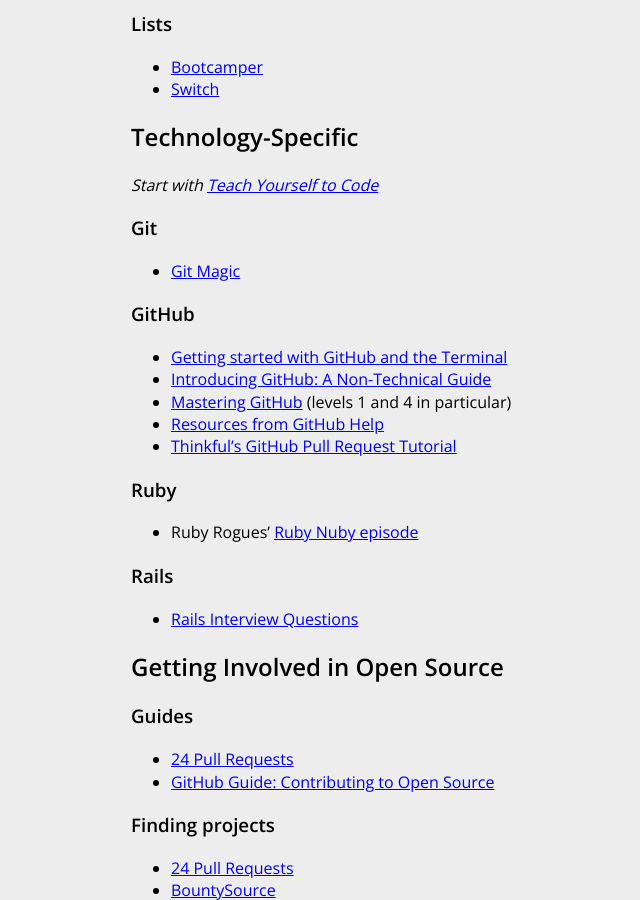
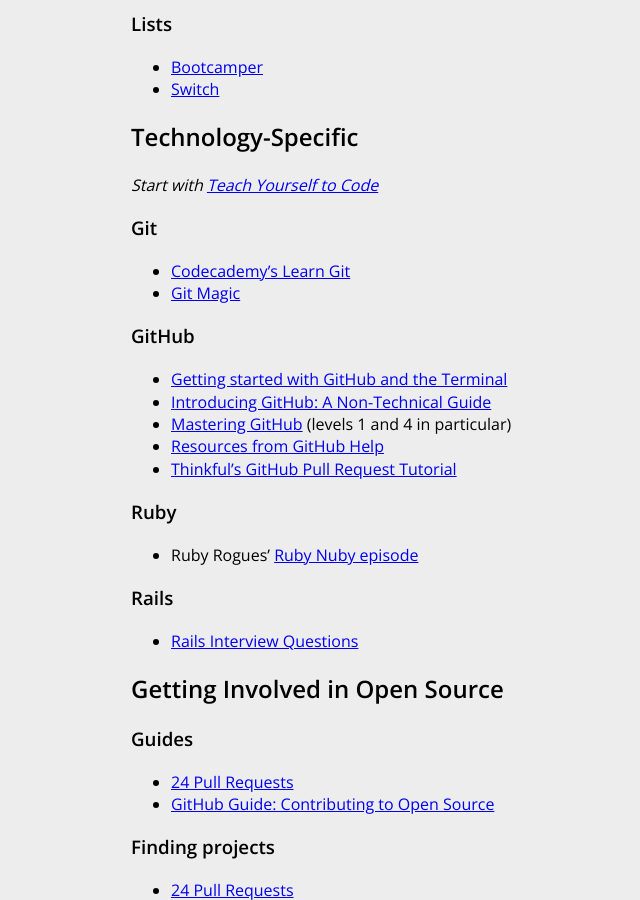
Before and after one commit to HackerHours/hackerhours.org, a Jekyll site: the page built from resources.md, in a window 1280 px wide and 900 px high, scrolled down 1885 px. Shown: the whole window, without its empty margins (189-829 px from the left). Built offline with Jekyll 4.4.1, drawn with Linux system fonts in a browser that asks for light colours; comment, search, counter and statistics services are not loaded.

Commit message:
link to Learn Git on Codecademy

```diff
--- a/resources.md
+++ b/resources.md
@@ -75,6 +75,7 @@
 
 ### Git
 
+* [Codecademy's Learn Git](https://www.codecademy.com/learn/learn-git)
 * [Git Magic](http://www-cs-students.stanford.edu/~blynn/gitmagic/)
 
 ### GitHub
```
